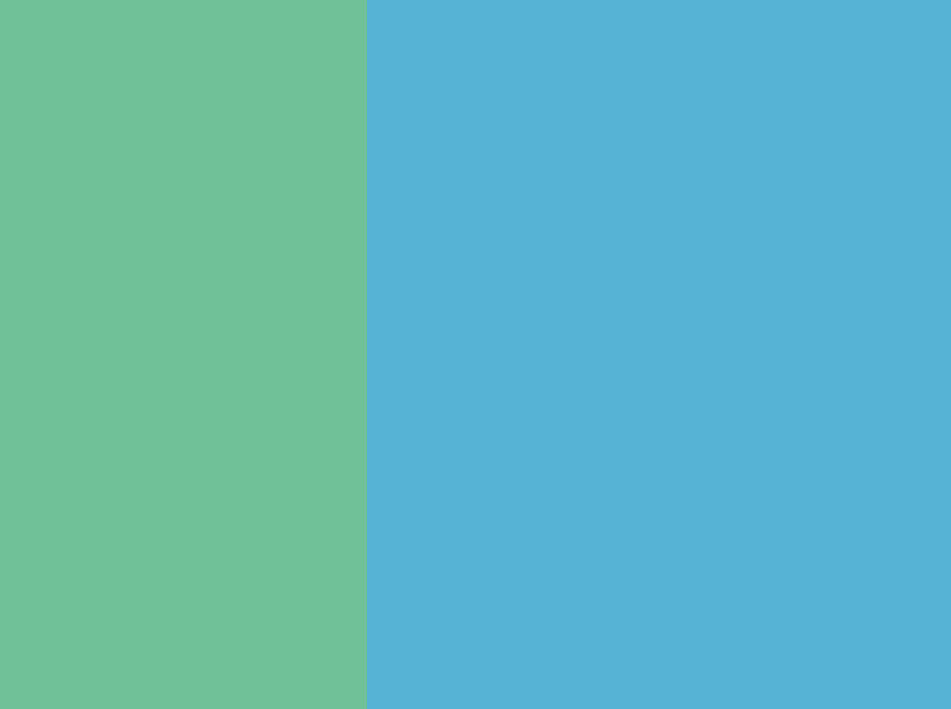
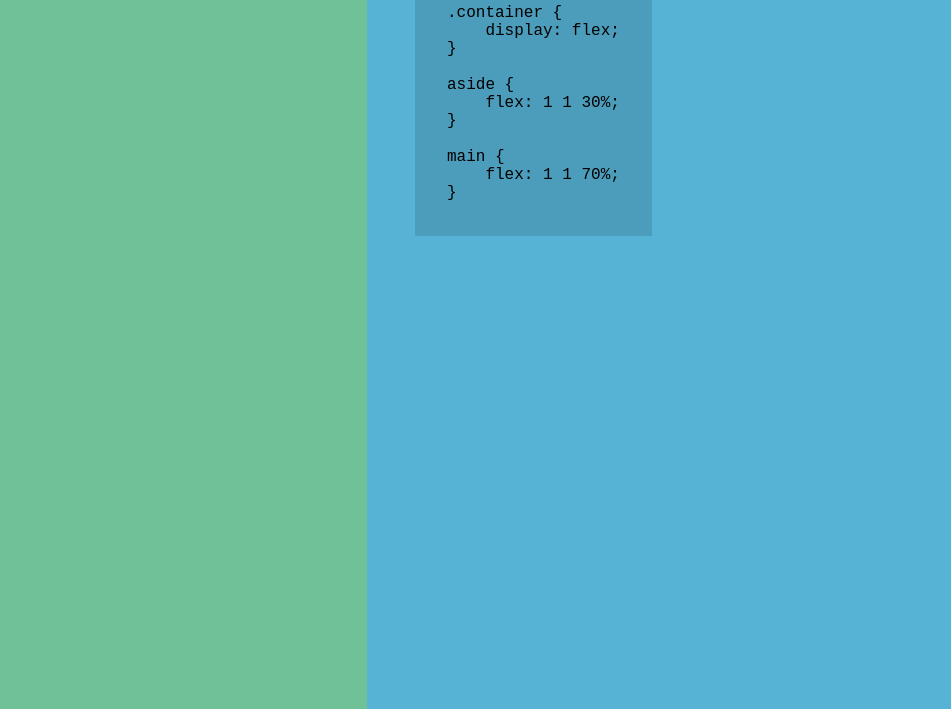
Before and after one commit to martinlaws/css-grid-and-flexbox-demo, a plain HTML site: page full_height_column/flex-layout/index.html in a window 1280 px wide. Shown: the part 91-800 px from the top of the page, without its empty margins (17-968 px from the left). Drawn offline with Linux system fonts and the light colour scheme.

Commit message:
Updated full-height column example

```diff
--- a/full_height_column/flex-layout/flexbox-layout.css
+++ b/full_height_column/flex-layout/flexbox-layout.css
@@ -27,7 +27,10 @@ main {
     padding: 1.5rem 3rem;
 }
 
-pre {
+pre code {
+    display: inline-block;
+    padding: 1rem 2rem;
     background-color: rgba(0,0,0,0.12);
-    /*width: 35%;*/
+    font: normal 1rem monospace;
+    width: auto;
 }
--- a/full_height_column/flex-layout/index.html
+++ b/full_height_column/flex-layout/index.html
@@ -16,7 +16,7 @@
         <main>
             <h1>How did we do this?</h1>
 
-            <code>
+            <pre><code>
 .container {
     display: flex;
 }
@@ -28,7 +28,7 @@
 main {
     flex: 1 1 70%;
 }
-            </code>
+            </code></pre>
         </main>
     </div>
 </body>
--- a/full_height_column/grid-layout/grid-layout.css
+++ b/full_height_column/grid-layout/grid-layout.css
@@ -30,5 +30,4 @@ main {
 
 pre {
     background-color: rgba(0,0,0,0.12);
-    width: auto;
 }
```
Lines whose indentation alone changed are shown as unchanged.
